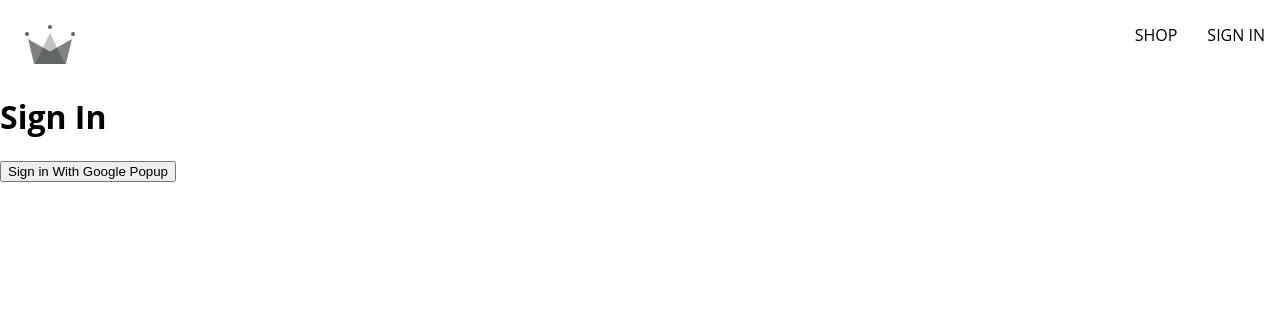
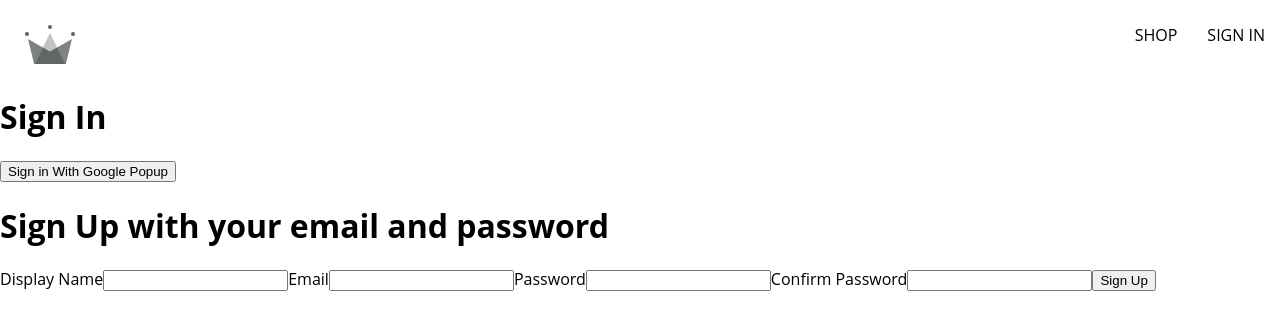
Before and after one commit to farisnizam/crwn-clothing, a React (Create React App) app: page /sign-in in a window 1280 px wide. Shown: the top 330 px of the page. Built offline with nearby package versions, Linux system fonts and the light colour scheme; the HTML template or start-up script is replaced by a standard one.

Commit message:
add sign up component, set form state

```diff
--- /dev/null
+++ b/src/components/sign-up/sign-up-form.component.jsx
@@ -0,0 +1,73 @@
+import { useState } from "react";
+
+const defaultFormFields = {
+  displayName: "",
+  email: "",
+  password: "",
+  confirmPassword: "",
+};
+
+const SignUpForm = () => {
+  const [formFields, setFormFields] = useState(defaultFormFields);
+  const { displayName, email, password, confirmPassword } = formFields;
+
+  console.log(formFields);
+
+  const handleChange = (event) => {
+    const { name, value } = event.target;
+    setFormFields({
+      ...formFields,
+      [name]: value,
+    });
+  };
+
+  return (
+    <div>
+      <h1>Sign Up with your email and password</h1>
+      <form
+        onSubmit={(event) => {
+          handleChange(event);
+        }}
+      >
+        <label>Display Name</label>
+        <input
+          type="text"
+          required
+          onChange={handleChange}
+          name="displayName"
+          value={displayName}
+        />
+
+        <label>Email</label>
+        <input
+          type="email"
+          required
+          onChange={handleChange}
+          name="email"
+          value={email}
+        />
+
+        <label>Password</label>
+        <input
+          type="password"
+          required
+          onChange={handleChange}
+          name="password"
+          value={password}
+        />
+
+        <label>Confirm Password</label>
+        <input
+          type="password"
+          required
+          onChange={handleChange}
+          name="confirmPassword"
+          value={confirmPassword}
+        />
+        <button type="submit">Sign Up</button>
+      </form>
+    </div>
+  );
+};
+
+export default SignUpForm;
--- a/src/routes/sign-in/sign-in.component.jsx
+++ b/src/routes/sign-in/sign-in.component.jsx
@@ -2,6 +2,8 @@
   signInWithGooglePopup,
   createUserDocumentFromAuth,
 } from "../../utils/firebase/firebase.utils";
+
+import SignUpForm from "../../components/sign-up/sign-up-form.component";
 
 const SignIn = () => {
   const logGoogleUser = async () => {
@@ -13,6 +15,7 @@
     <div>
       <h1>Sign In</h1>
       <button onClick={logGoogleUser}>Sign in With Google Popup</button>
+      <SignUpForm />
     </div>
   );
 };
--- a/src/utils/firebase/firebase.utils.js
+++ b/src/utils/firebase/firebase.utils.js
@@ -18,13 +18,14 @@
 
 const firebaseApp = initializeApp(firebaseConfig);
 
-const provider = new GoogleAuthProvider();
-provider.setCustomParameters({
+const googleProvider = new GoogleAuthProvider();
+googleProvider.setCustomParameters({
   prompt: "select_account",
 });
 
 export const auth = getAuth();
-export const signInWithGooglePopup = () => signInWithPopup(auth, provider);
+export const signInWithGooglePopup = () =>
+  signInWithPopup(auth, googleProvider);
 
 export const db = getFirestore();
 
```
